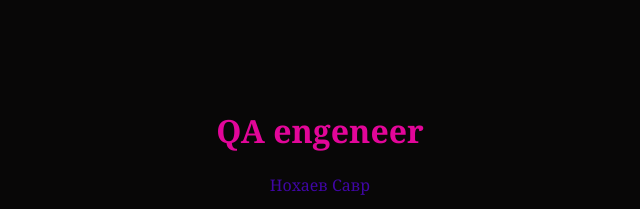
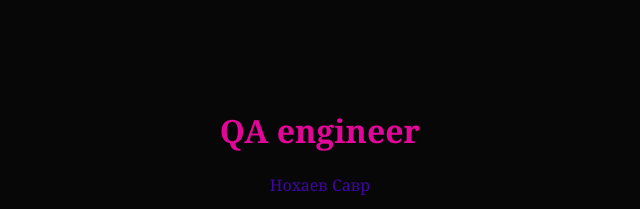
Before and after one commit to SNokhaev/SNokhaev.github.io, a plain HTML site: page index.html in a window 1280 px wide. Shown: the top 209 px of the page, 320-960 px from the left. Drawn offline with Linux system fonts and the light colour scheme.

Commit message:
Update index.html

```diff
--- a/index.html
+++ b/index.html
@@ -7,7 +7,7 @@
     <link rel="stylesheet" href="style.css">
 </head>
 <body>
-    <h1>QA engeneer</h1>
+    <h1>QA engineer</h1>
     <p>Нохаев Савр</p>
     <div class="container">
   <img src="foto.jpg" alt="Я" width="300">
```
